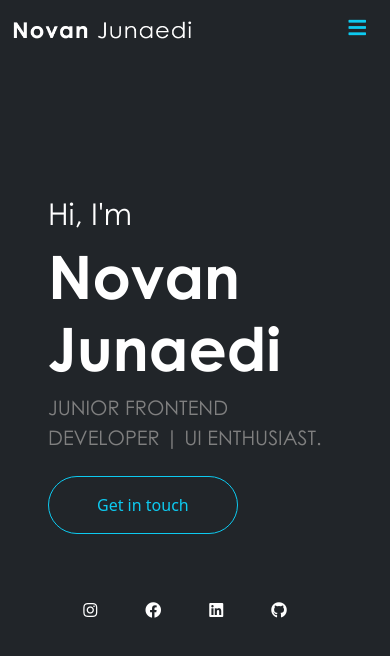
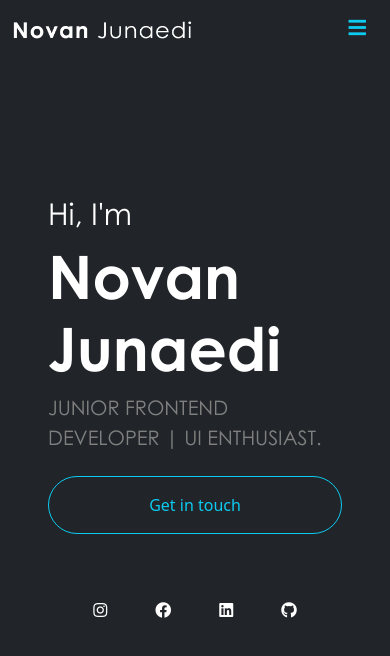
Before and after one commit to novanjunaedi/novanjunaedi, a React (Create React App) app: page / in a window 390 px wide. Shown: the top 656 px of the page. Built offline with nearby package versions, Linux system fonts and the light colour scheme.

Commit message:
add some changes

```diff
--- a/src/components/About/About.js
+++ b/src/components/About/About.js
@@ -16,6 +16,10 @@ const About = () => {
             <h2 className="section-title">About me</h2>
             <p className="section-text lead">
               Hi, my name is Novan Junaedi a web developer based in Bandung, West Java, Indonesia.
+              I&apos;m a final semester student at
+              {' '}
+              <a className="text-info link" href="https://ars.ac.id">ARS University</a>
+              .
             </p>
             <p className="section-text lead">
               I really enjoy when I coding a program specially frontend because
@@ -23,7 +27,7 @@ const About = () => {
               My goals are to create usefull applications and build a startup in the future.
             </p>
             <p className="section-text lead">
-              These are some of tool and technologies that I used recently
+              These are some of tools and technologies that I used recently
             </p>
             <div className="about-icons text-center text-md-start">
               <i className="fab fa-html5" />
--- a/src/components/Hero/Hero.js
+++ b/src/components/Hero/Hero.js
@@ -11,11 +11,11 @@ const Hero = () => (
           <h2 className="hero-subtitle">Hi, I&apos;m</h2>
           <h1 className="hero-title">Novan Junaedi</h1>
           <p className="hero-text lead">Junior Frontend Developer | UI Enthusiast.</p>
-          <div className="my-4">
+          <div className="d-grid d-md-block mt-4 mx-auto gap-2">
             <a className="btn btn-outline-info rounded-pill py-3 px-5" href="mailto:junaedinovan98@gmail.com">Get in touch</a>
           </div>
           <div className="mt-5 py-3 text-center text-md-start">
-            <a className="hero-icon-link text-white ms-1 me-4" href="https://instagram.com/novanjunaedi" alt="Instagram">
+            <a className="hero-icon-link text-white mx-4 ms-md-1 me-md-4" href="https://instagram.com/novanjunaedi" alt="Instagram">
               <i className="fab fa-instagram" />
             </a>
             <a className="hero-icon-link text-white mx-4" href="https://facebook.com/novanjunaedi98" alt="Facebook">
--- a/src/components/Portfolio/Portfolio.style.css
+++ b/src/components/Portfolio/Portfolio.style.css
@@ -6,4 +6,10 @@
 
 .portfolio-card-bg {
   background-color: #2e343a !important;
+  transition: 0.5s;
 }
+
+.portfolio-card-bg:hover {
+  transform: translate(0px, -10px);
+  transition: 0.5s;
+}
```
Also changed, not shown: 1 other file (tests, documents, lock files or other folders).
